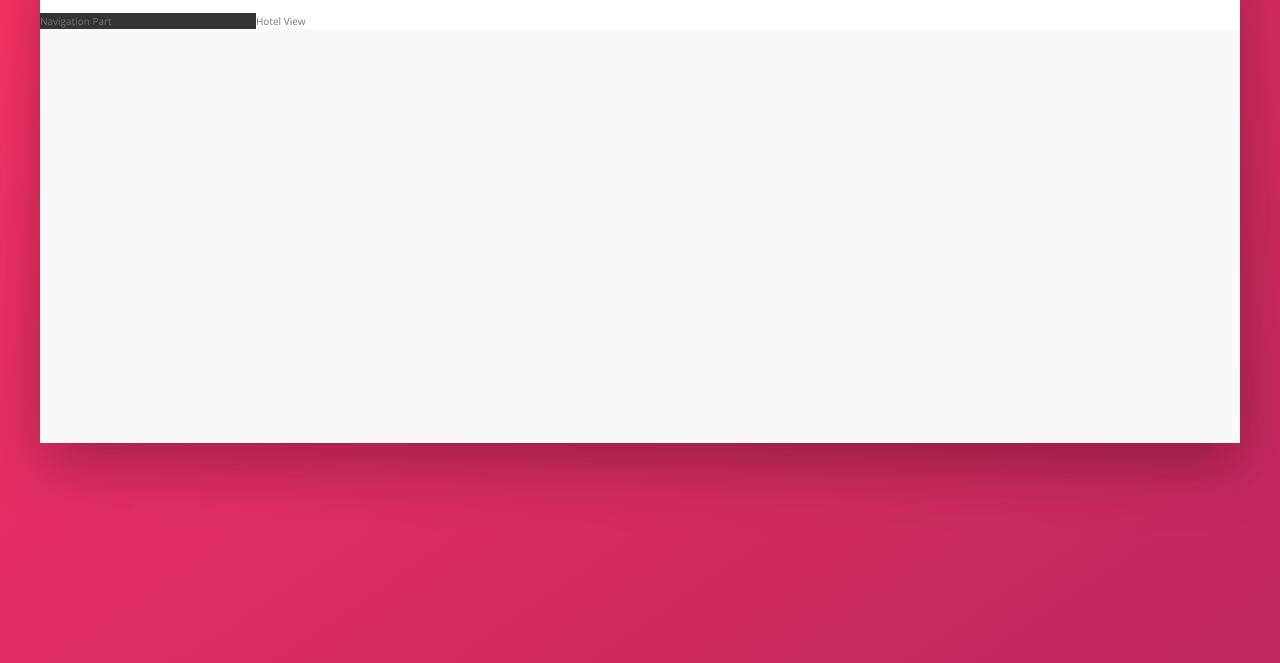
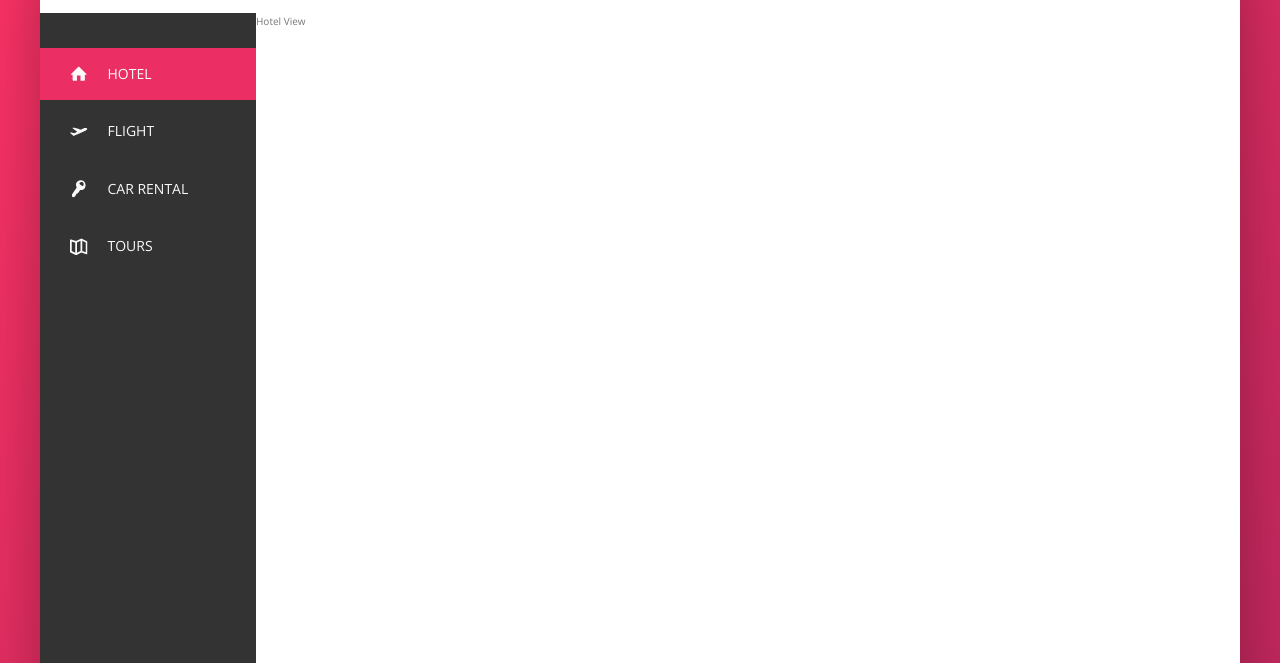
Before and after one commit to faridomarzadeh/Trillo, a website: page index.html in a window 1280 px wide. Shown: the part 137-800 px from the top of the page. Drawn offline with nearby package versions, Linux system fonts and the light colour scheme.

Commit message:
added the sidebar styles

```diff
--- a/index.html
+++ b/index.html
@@ -1,21 +1,28 @@
 <!DOCTYPE html>
 <html lang="en">
   <head>
-        <meta charset="UTF-8">
-        <meta name="viewport" content="width=device-width, initial-scale=1.0">
+    <meta charset="UTF-8" />
+    <meta name="viewport" content="width=device-width, initial-scale=1.0" />
 
-        <link href="https://fonts.googleapis.com/css?family=Open+Sans:300,400,600" rel="stylesheet">
-        <link rel="stylesheet" href="css/style.css">
-        <link rel="shortcut icon" type="image/png" href="img/favicon.png">
+    <link
+      href="https://fonts.googleapis.com/css?family=Open+Sans:300,400,600"
+      rel="stylesheet"
+    />
+    <link rel="stylesheet" href="css/style.css" />
+    <link rel="shortcut icon" type="image/png" href="img/favicon.png" />
 
     <title>trillo &mdash; Your all-in-one booking app</title>
   </head>
   <body>
     <div class="container">
       <header class="header">
-                <img src="./img/logo.png" alt="trillo logo" class="logo">
+        <img src="./img/logo.png" alt="trillo logo" class="logo" />
         <form action="#" class="search">
-                    <input type="text" class="search__input" placeholder="Search hotels"/>
+          <input
+            type="text"
+            class="search__input"
+            placeholder="Search hotels"
+          />
           <button class="search__button">
             <svg class="search__icon">
               <use xlink:href="img/sprite.svg#icon-magnifying-glass"></use>
@@ -37,18 +44,57 @@
           </div>
 
           <div class="user-nav__user">
-                        <img src="img/user.jpg" alt="user photo" class="user-nav__user-photo">
+            <img
+              src="img/user.jpg"
+              alt="user photo"
+              class="user-nav__user-photo"
+            />
             <span class="user-nav__user-name">Jonas</span>
           </div>
         </nav>
       </header>
       <div class="content">
         <nav class="sidebar">
-                    Navigation Part
+          <ul class="sidebar-nav">
+            <li class="sidebar-nav__item sidebar-nav__item--active">
+              <a href="#" class="sidebar-nav__link">
+                <svg class="sidebar-nav__icon">
+                  <use xlink:href="img/sprite.svg#icon-home"></use>
+                </svg>
+                <span>Hotel</span>
+              </a>
+            </li>
+
+            <li class="sidebar-nav__item">
+              <a href="#" class="sidebar-nav__link">
+                <svg class="sidebar-nav__icon">
+                  <use xlink:href="img/sprite.svg#icon-aircraft-take-off"></use>
+                </svg>
+                <span>Flight</span>
+              </a>
+            </li>
+
+            <li class="sidebar-nav__item">
+              <a href="#" class="sidebar-nav__link">
+                <svg class="sidebar-nav__icon">
+                  <use xlink:href="img/sprite.svg#icon-key"></use>
+                </svg>
+                <span>Car rental</span>
+              </a>
+            </li>
+
+            <li class="sidebar-nav__item">
+              <a href="#" class="sidebar-nav__link">
+                <svg class="sidebar-nav__icon">
+                  <use xlink:href="img/sprite.svg#icon-map"></use>
+                </svg>
+                <span>Tours</span>
+              </a>
+            </li>
+          </ul>
+          <div class="legal">&copy; 2017 by trillo. All rights reserved.</div>
         </nav>
-                <main class="hotel-view">
-                    Hotel View
-                </main>
+        <main class="hotel-view">Hotel View</main>
       </div>
     </div>
   </body>
--- a/sass/_components.scss
+++ b/sass/_components.scss
@@ -117,3 +117,74 @@
     }
 
 }
+
+///////////////////////////////////////////////////////////
+/// SIDEBAR NAVIGATION
+.sidebar-nav {
+    font-size: 1.4rem;
+    list-style: none;
+    margin-top: 3.5rem;
+
+    &__item {
+        position: relative;
+
+        &:not(:last-child){
+            margin-bottom: .5rem;
+        }
+    }
+
+    &__item::before {
+        content: "";
+        position: absolute;
+        top:0;
+        left: 0;
+        height: 100%;
+        width: 3px;
+        background-color: var(--color-primary);
+        transform-origin: center;
+        transform: scaleY(0);
+        transition: transform .2s,
+                    width cubic-bezier(1,0,0,1) .4s .2s, //duration, timing function, delay
+                    background-color .1s;
+    }
+
+    &__item:hover::before,
+    &__item--active::before{
+        transform: scaleY(1);
+        width: 100%;
+    }
+
+    &__item:active::before {
+        background-color: var(--color-primary-light);
+    }
+
+    &__link:link,
+    &__link:visited {
+        color: var(--color-grey-light-1);
+        text-decoration: none;
+        text-transform: uppercase;
+        padding: 1.5rem 3rem;
+        display: flex;
+        align-items: center;
+
+        position: relative;
+        z-index: 99;
+    }
+
+    &__icon {
+        width: 1.75rem;
+        height: 1.75rem;
+        margin-right: 2rem;
+        fill: currentColor;
+    }
+}
+
+///////////////////////////////////////////////////////////
+/// LEGAL TEXT
+
+.legal {
+    font-size: 1.2rem;
+    text-align: center;
+    padding: 2.5rem;
+    color: var(--color-grey-light-4);
+}
--- a/sass/_layout.scss
+++ b/sass/_layout.scss
@@ -26,9 +26,15 @@
 .sidebar {
   background-color: var(--color-grey-dark-1);
   flex: 0 0 18%;
+  display: flex;
+  flex-direction: column;
+  justify-content: space-between;
+
 }
 
 .hotel-view {
   background-color: #fff;
   flex: 1; //flex: 1 1 0
+
+  height: 80rem;
 }
```
Also changed, not shown: css/style.css, 1 other file. Lines whose indentation alone changed are shown as unchanged.
